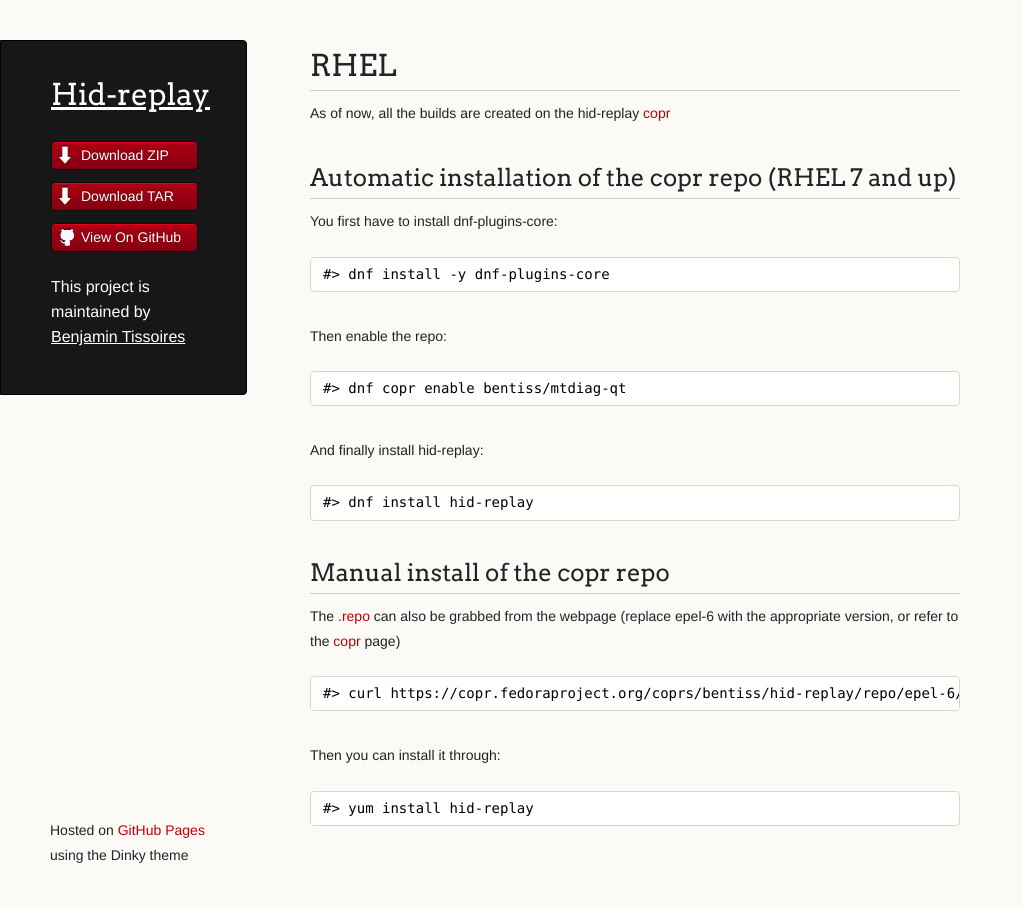
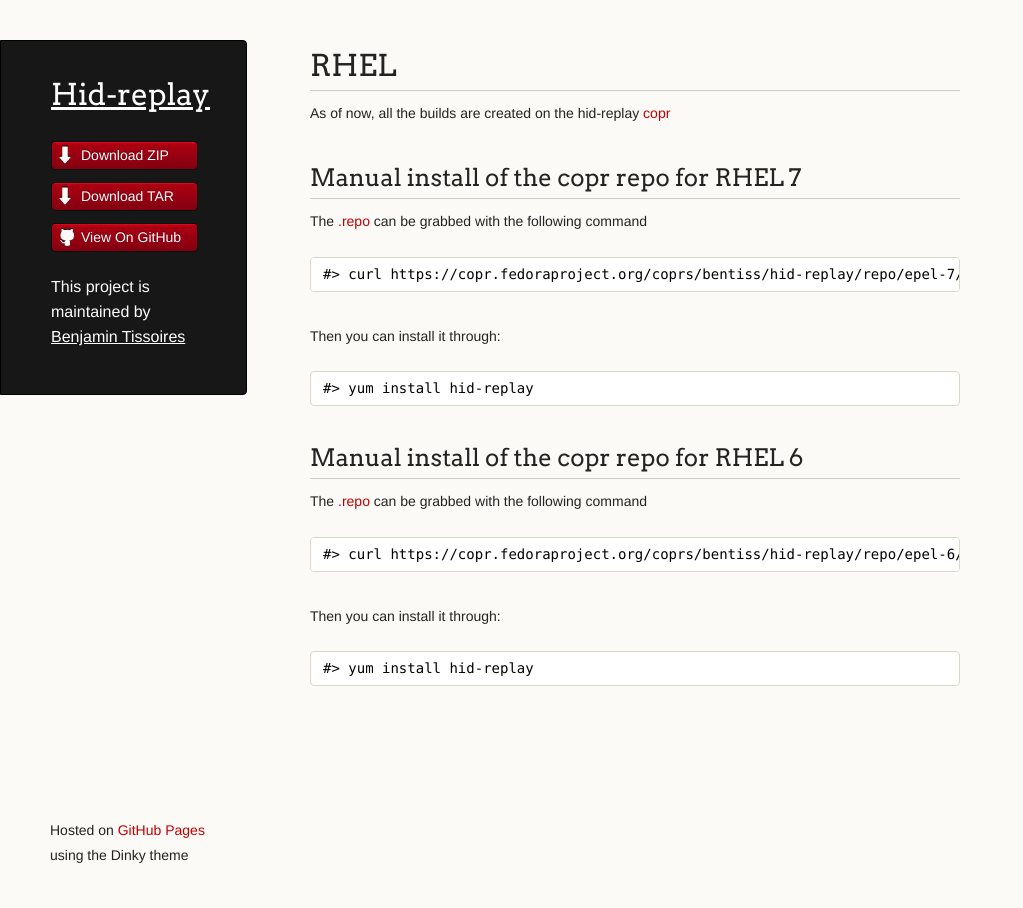
Before and after one commit to bentiss/hid-replay-docs, a Jekyll site: the page built from RHEL.md, in a window 1280 px wide. Shown: the whole page, without its empty margins (0-1023 px from the left). Built offline with Jekyll 4.4.1, drawn with Linux system fonts in a browser that asks for light colours; Markdown is read by kramdown in place of the engine named in the settings.

Commit message:
Fix RHEL instructions

```diff
--- a/RHEL.md
+++ b/RHEL.md
@@ -7,21 +7,17 @@
 
 As of now, all the builds are created on the hid-replay [copr](https://copr.fedoraproject.org/coprs/bentiss/hid-replay/)
 
-## Automatic installation of the copr repo (RHEL 7 and up)
-You first have to install dnf-plugins-core:
+## Manual install of the copr repo for RHEL 7
+The [.repo](https://copr.fedoraproject.org/coprs/bentiss/hid-replay/repo/epel-7/bentiss-hid-replay-epel-7.repo) can be grabbed with the following command
 
-	#> dnf install -y dnf-plugins-core
+	#> curl https://copr.fedoraproject.org/coprs/bentiss/hid-replay/repo/epel-7/bentiss-hid-replay-epel-7.repo --output /etc/yum.repos.d/hid-replay.repo
 
-Then enable the repo:
+Then you can install it through:
 
-	#> dnf copr enable bentiss/mtdiag-qt
+	#> yum install hid-replay
 
-And finally install hid-replay:
-
-	#> dnf install hid-replay
-
-## Manual install of the copr repo
-The [.repo](repo/hid-replay.repo) can also be grabbed from the webpage (replace epel-6 with the appropriate version, or refer to the [copr](https://copr.fedoraproject.org/coprs/bentiss/hid-replay/) page)
+## Manual install of the copr repo for RHEL 6
+The [.repo](https://copr.fedoraproject.org/coprs/bentiss/hid-replay/repo/epel-6/bentiss-hid-replay-epel-6.repo) can be grabbed with the following command
 
 	#> curl https://copr.fedoraproject.org/coprs/bentiss/hid-replay/repo/epel-6/bentiss-hid-replay-epel-6.repo --output /etc/yum.repos.d/hid-replay.repo
 
```
